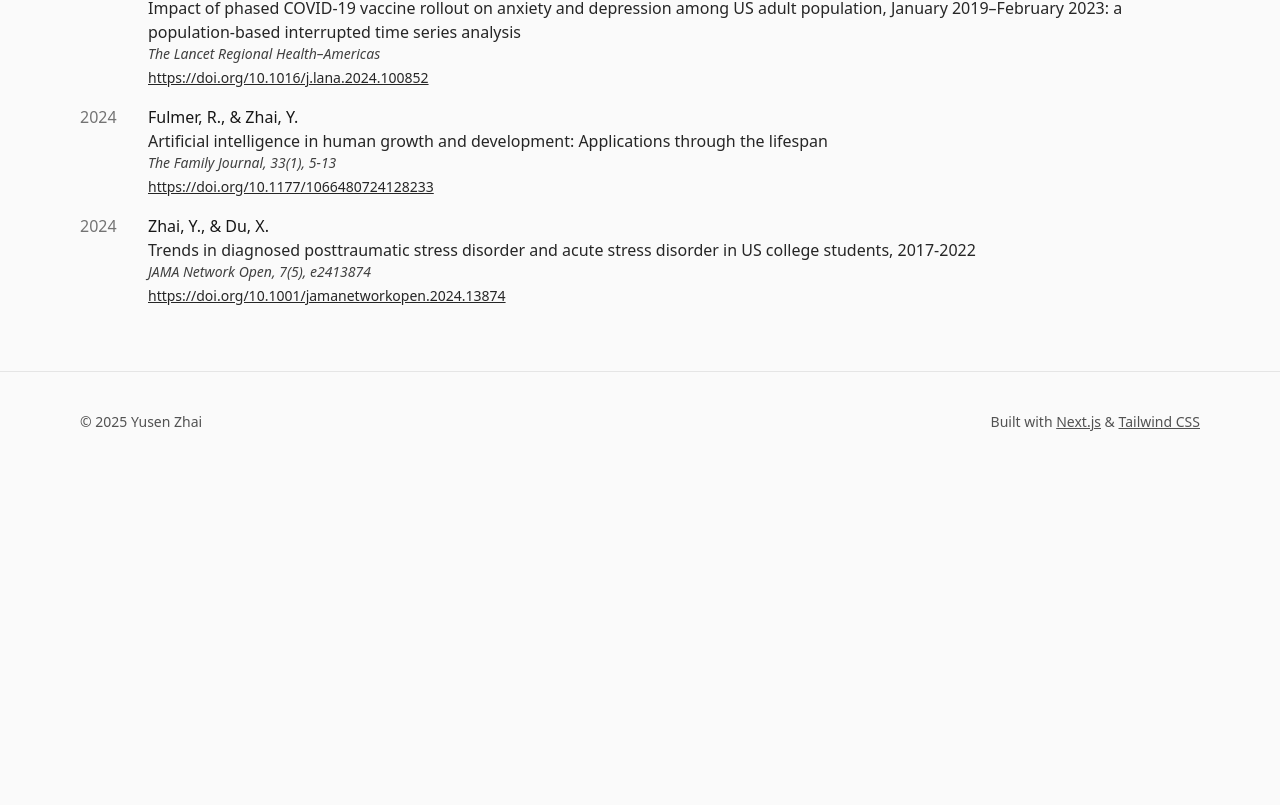
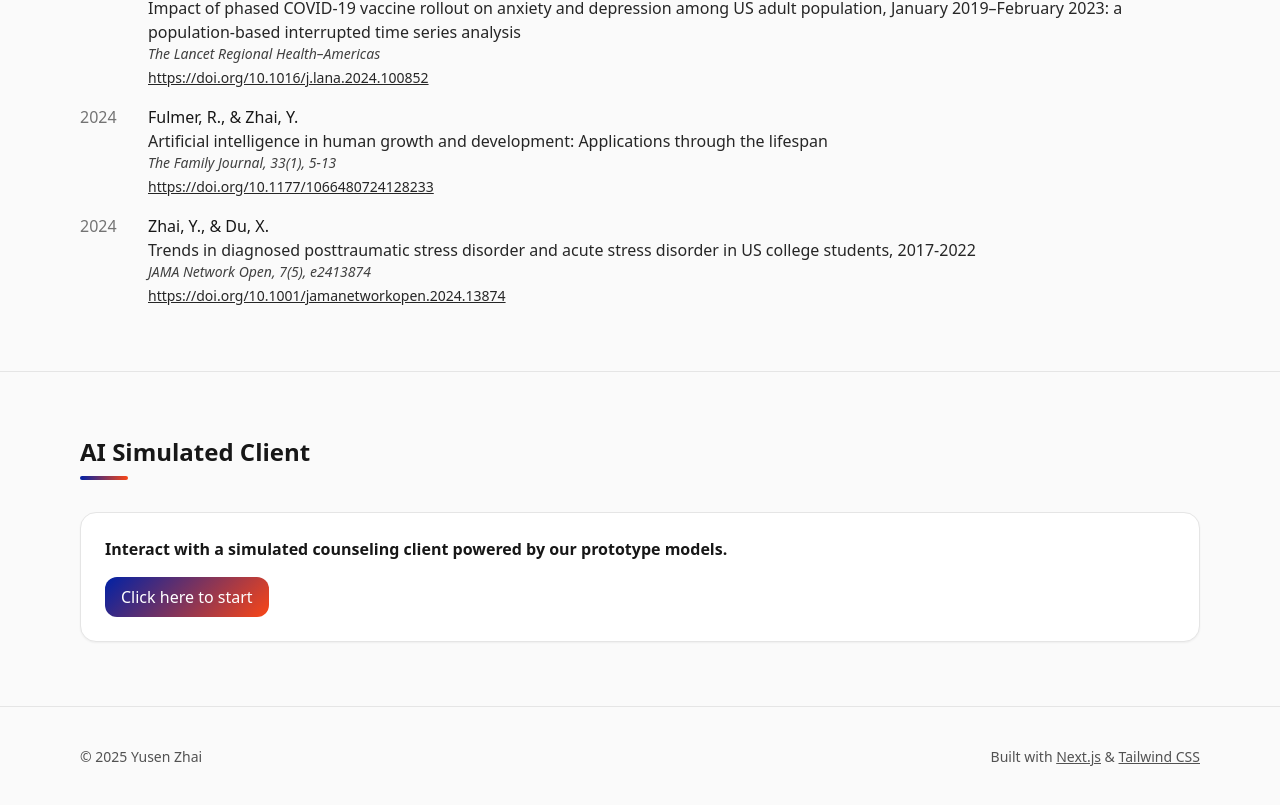
Before and after one commit to trendingpepsi/personalweb, a Next.js app: page / in a window 1280 px wide. Shown: the part 1987-2792 px from the top of the page. Before the commit the page ends 2459 px from the top, so only its background shows below. Built offline with nearby package versions, Linux system fonts and the light colour scheme.

Commit message:
Add AI Simulated Client section to the page
Added a new section for the AI simulated client with a description and a call-to-action button.

```diff
--- a/app/page.tsx
+++ b/app/page.tsx
@@ -17,6 +17,12 @@ export default function HomePage() {
             <a href="#about" className="hover:opacity-70">About</a>
             <a href="#research" className="hover:opacity-70">Research</a>
             <a href="#publications" className="hover:opacity-70">Publications</a>
+            <a href="/ai-client" className="hover:opacity-80 transition-opacity inline-flex items-center gap-2">
+              <svg width="16" height="16" viewBox="0 0 24 24" fill="currentColor" aria-hidden="true">
+              <path d="M12 2l1.8 3.8L18 8l-4.2 2.2L12 14l-1.8-3.8L6 8l4.2-2.2L12 2zm6 10l1.2 2.4L22 16l-2.8 1.6L18 20l-1.2-2.4L14 16l2.8-1.6L18 12zm-12 0l1.2 2.4L10 16l-2.8 1.6L6 20l-1.2-2.4L2 16l2.8-1.6L6 12z"/>
+              </svg>
+              <span>Try the AI simulated client</span>
+              </a>
           </nav>
         </div>
       </header>
@@ -195,6 +201,30 @@ export default function HomePage() {
           </ul>
         </div>
       </section>
+            {/* AI Simulated Client */}
+      <section id="ai-client" className="py-16 border-t border-neutral-200">
+        <div className="mx-auto max-w-6xl px-4">
+          <h2 className="text-2xl font-semibold">AI Simulated Client</h2>
+          <div
+            className="mt-2 h-1 w-12 rounded-full"
+            style={{ background: "linear-gradient(90deg,#0021A5,#FA4616)" }}
+          />
+          <div className="mt-8 grid sm:grid-cols-1 gap-6">
+            <div className="rounded-2xl border border-neutral-200 bg-white p-6 shadow-sm">
+              <h3 className="font-semibold">
+                Interact with a simulated counseling client powered by our prototype models.
+              </h3>
+              <a
+                href="/ai-client"
+                className="mt-4 inline-flex items-center gap-2 rounded-xl px-4 py-2 text-white"
+                style={{ background: "linear-gradient(135deg,#0021A5,#FA4616)" }}
+              >
+                Click here to start
+              </a>
+            </div>
+          </div>
+        </div>
+      </section>
 
       <footer className="py-10 border-t border-neutral-200">
         <div className="mx-auto max-w-6xl px-4 text-sm text-neutral-600 flex flex-col md:flex-row items-center justify-between gap-2">
```
